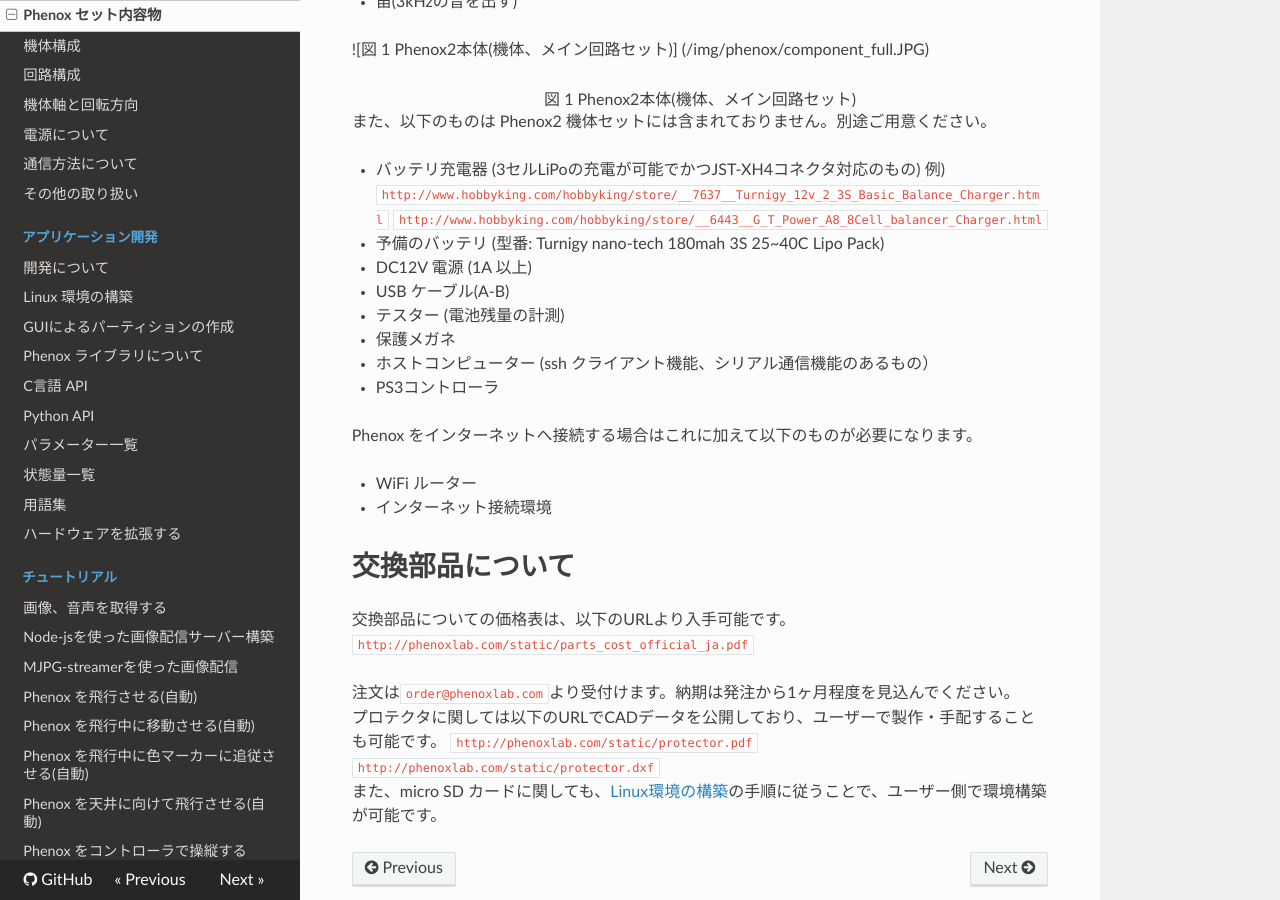
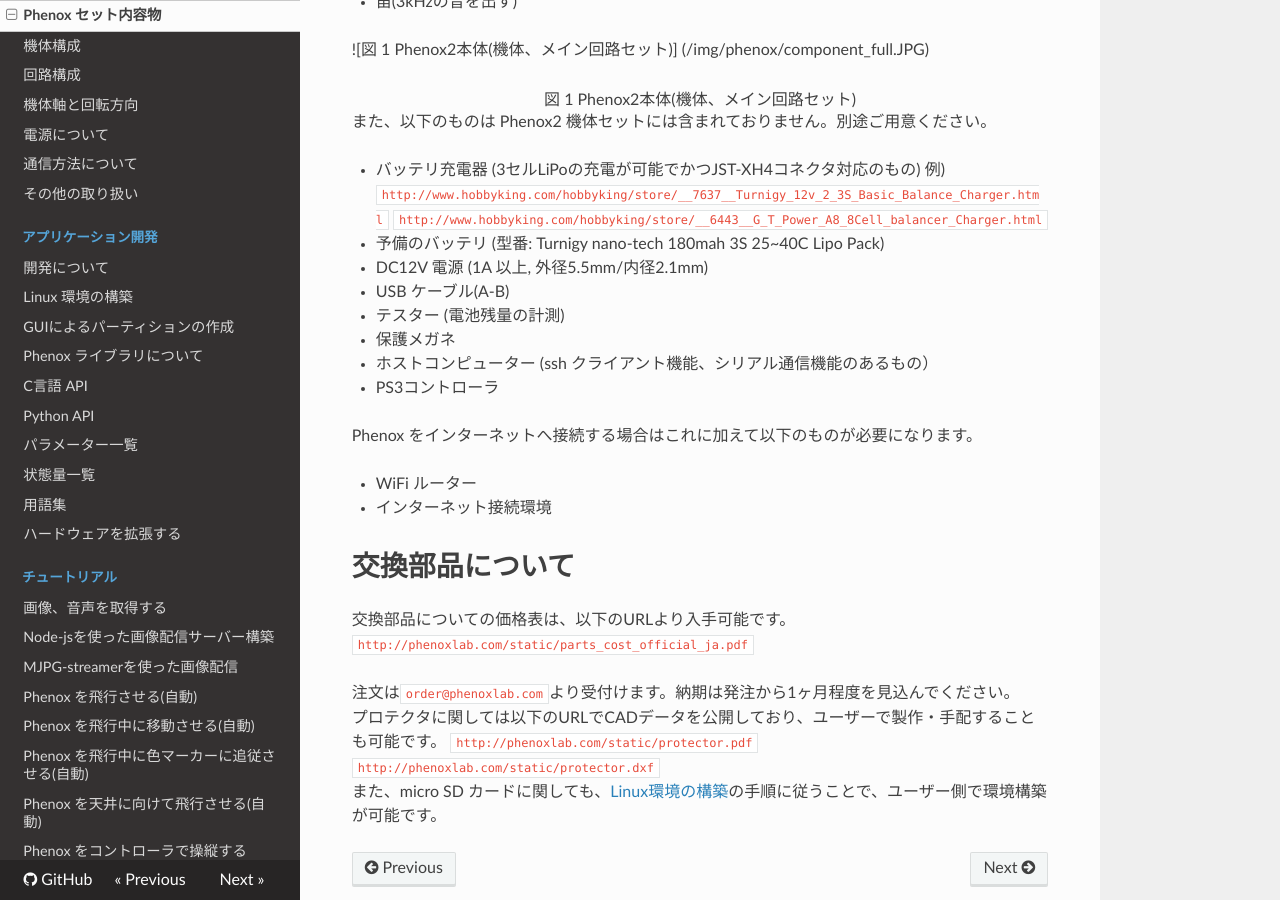
Before and after one commit to phenoxlab/phenox, an MkDocs documentation site: the page built from docs/start/package.md, in a window 1280 px wide and 900 px high, scrolled down 574 px. Built offline with MkDocs 1.6.1, drawn with Linux system fonts in a browser that asks for light colours; nearby versions of some CDN libraries; old or Windows-style settings are respelled for this version of MkDocs.

Commit message:
barrel jack info

```diff
--- a/docs/start/package.md
+++ b/docs/start/package.md
@@ -27,7 +27,7 @@
 ``http://www.hobbyking.com/hobbyking/store/__6443__G_T_Power_A8_8Cell_balancer_Charger.html``
 
 - 予備のバッテリ (型番: Turnigy nano-tech 180mah 3S 25~40C Lipo Pack)
-- DC12V 電源 (1A 以上)
+- DC12V 電源 (1A 以上, 外径5.5mm/内径2.1mm)
 - USB ケーブル(A-B)
 - テスター (電池残量の計測)
 - 保護メガネ
```
